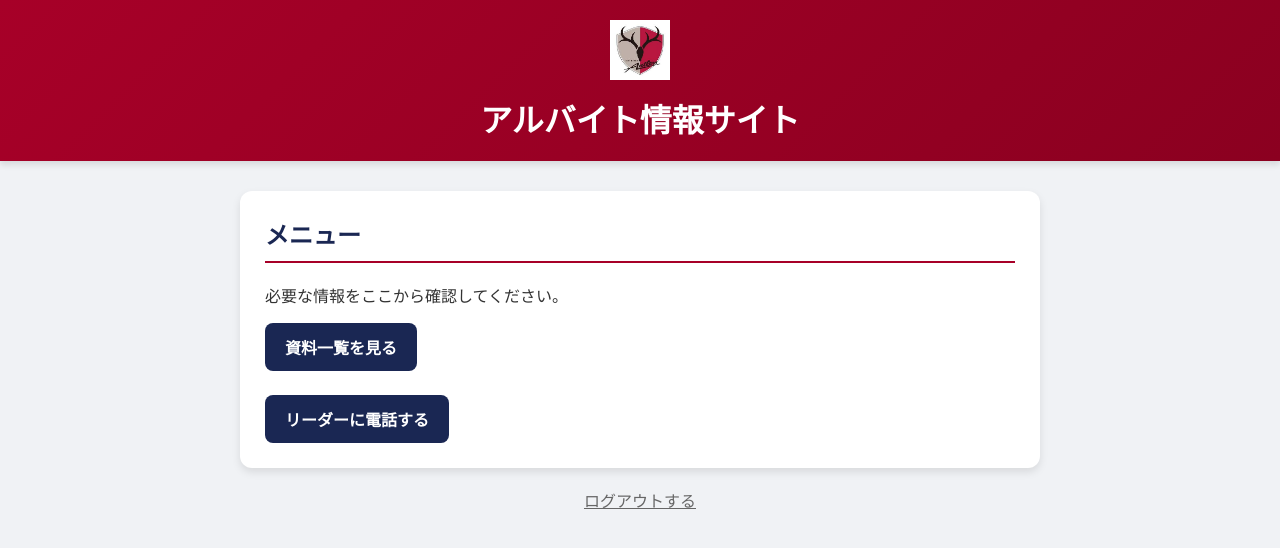
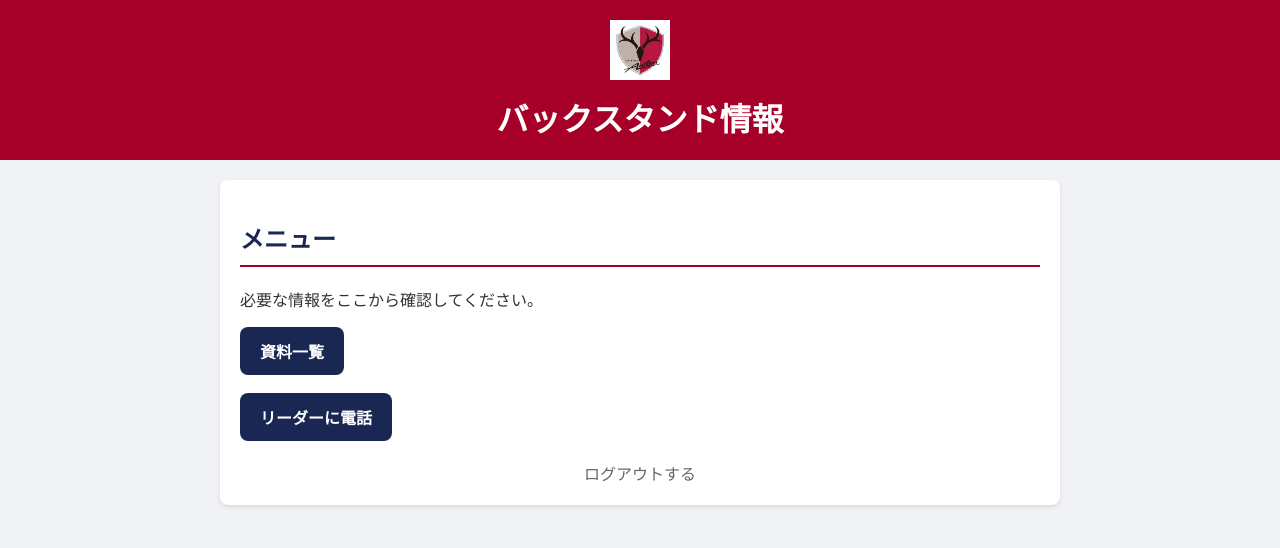
Before and after one commit to wnlab-murakami/Kashima_backstand, a Flask app: page / in a window 1280 px wide. Shown: the top 548 px of the page. Run offline with Flask 3, Linux system fonts and the light colour scheme; the visitor is signed in with stand-in values (Sample User, id 1).

```diff
--- a/static/style.css
+++ b/static/style.css
@@ -1,78 +1,80 @@
-/* Google FontsからNoto Sans JPをインポート */
-@import url('https://fonts.googleapis.com/css2?family=Noto+Sans+JP:wght@400;700&display=swap');
-
 body {
     background-color: #f0f2f5;
-    /* フォントをNoto Sans JPに変更 */
-    font-family: 'Noto Sans JP', sans-serif;
+    font-family: "Helvetica Neue", Arial, "Hiragino Kaku Gothic ProN", "Hiragino Sans", Meiryo, sans-serif;
     color: #333;
     margin: 0;
     padding: 0;
 }
-
 .header {
-    background: linear-gradient(135deg, #A70028, #8b0020); /* グラデーションを追加 */
+    background-color: #A70028;
     color: white;
     padding: 20px 0;
     text-align: center;
-    box-shadow: 0 4px 6px rgba(0,0,0,0.1);
 }
-
 .header h1 {
     margin: 0;
     font-size: 2em;
-    font-weight: 700; /* 太字 */
 }
-
 .container {
     width: 90%;
     max-width: 800px;
-    margin: 30px auto;
-    padding: 0 20px;
+    margin: 20px auto;
+    padding: 20px;
+    background-color: white;
+    border-radius: 8px;
+    box-shadow: 0 2px 4px rgba(0,0,0,0.1);
 }
-
+h2 {
+    color: #1A2753;
+    border-bottom: 2px solid #A70028;
+    padding-bottom: 10px;
+}
+a {
+    color: #1A2753;
+    text-decoration: none;
+    font-weight: bold;
+}
+a:hover {
+    text-decoration: underline;
+}
 .logo {
     max-height: 60px;
     margin-bottom: 10px;
 }
-
-/* ★★★ カード型レイアウト用のスタイルを追加 ★★★ */
-.card {
-    background-color: white;
-    border-radius: 12px;
-    box-shadow: 0 4px 8px rgba(0,0,0,0.1);
-    padding: 25px;
-    margin-bottom: 20px;
+.pdf-viewer {
+    margin-bottom: 40px;
+    border: 1px solid #ddd;
+    border-radius: 8px;
+    box-shadow: 0 2px 4px rgba(0,0,0,0.05);
 }
-
-.card h2 {
-    color: #1A2753;
-    border-bottom: 2px solid #A70028;
-    padding-bottom: 10px;
-    margin-top: 0;
+.pdf-viewer h3 {
+    background-color: #f7f7f7;
+    padding: 10px 15px;
+    margin: 0;
+    border-bottom: 1px solid #ddd;
+    border-radius: 8px 8px 0 0;
 }
-
-/* ★★★ ボタン用のスタイルを追加 ★★★ */
+.pdf-viewer iframe {
+    border: none;
+    border-radius: 0 0 8px 8px;
+}
 .btn {
     display: inline-block;
-    background-color: #1A2753; /* ネイビー */
+    background-color: #1A2753;
     color: white;
     padding: 12px 20px;
     border-radius: 8px;
     text-decoration: none;
     font-weight: bold;
     text-align: center;
-    transition: background-color 0.3s, transform 0.2s; /* アニメーション効果 */
+    transition: background-color 0.3s, transform 0.2s;
 }
-
 .btn:hover {
-    background-color: #2c3e8a; /* 少し明るいネイビー */
-    transform: translateY(-2px); /* 少し浮き上がる */
+    background-color: #2c3e8a;
+    transform: translateY(-2px);
     text-decoration: none;
     color: white;
 }
-
-/* ログアウトリンク用のスタイル */
 .logout-link {
     display: block;
     text-align: center;
@@ -80,17 +82,3 @@ body {
     color: #666;
     font-weight: normal;
 }
-/* static/style.css に追加 */
-
-/* アニメーションの初期状態（透明で少し下にいる） */
-.fade-in-element {
-    opacity: 0;
-    transform: translateY(20px);
-    transition: opacity 0.8s ease-out, transform 0.8s ease-out;
-}
-
-/* アニメーションの最終状態（不透明で元の位置にいる） */
-.fade-in-element.is-visible {
-    opacity: 1;
-    transform: translateY(0);
-}
--- a/templates/index.html
+++ b/templates/index.html
@@ -9,15 +9,15 @@
 <body>
     <div class="header">
         <img src="{{ url_for('static', filename='logo.png') }}" alt="チームロゴ" class="logo">
-        <h1>アルバイト情報サイト</h1>
+        <h1>バックスタンド情報</h1>
     </div>
     <div class="container fade-in-element">
         <div class="card">
             <h2>メニュー</h2>
             <p>必要な情報をここから確認してください。</p>
-            <a href="{{ url_for('documents') }}" class="btn">資料一覧を見る</a>
+            <a href="{{ url_for('documents') }}" class="btn">資料一覧</a>
             <br><br>
-            <a href="tel:090-1234-5678" class="btn">リーダーに電話する</a>
+            <a href="tel:090-1234-5678" class="btn">リーダーに電話</a>
         </div>
         <a href="{{ url_for('logout') }}" class="logout-link">ログアウトする</a>
     </div>
```
Also changed, not shown: templates/documents.html (+12 -14 lines), 5 other files.
